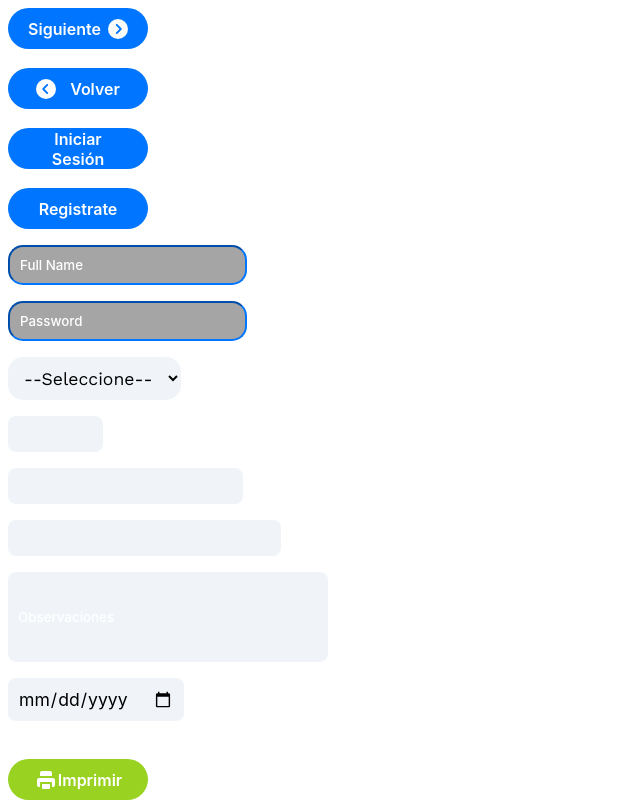
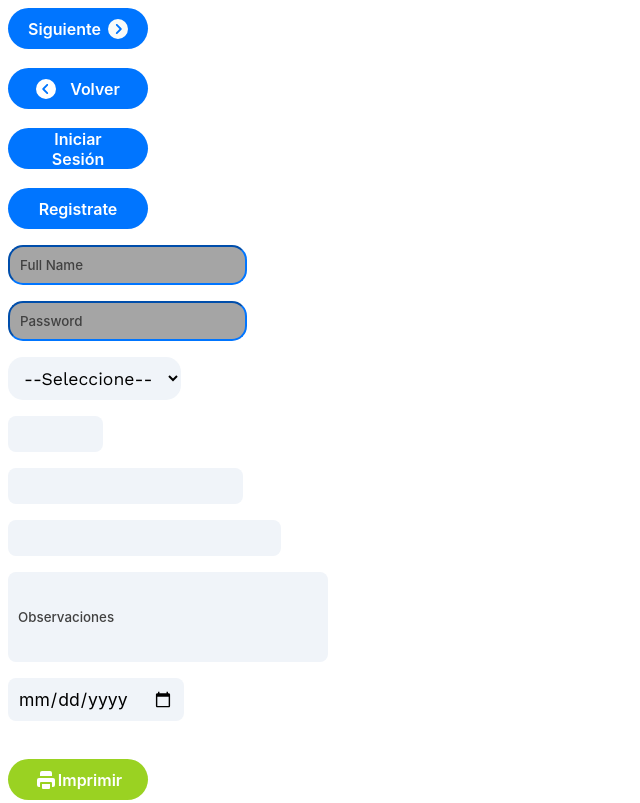
Before and after one commit to Jennifer15W/REM_APP, a website built with webpack: page Rem-app/src/index.html in a window 1280 px wide. Shown: the top 803 px of the page, without its empty margins (0-640 px from the left). Built offline with nearby package versions, Linux system fonts and the light colour scheme.

Commit message:
update input

```diff
--- a/Rem-app/src/sass/components/input.scss
+++ b/Rem-app/src/sass/components/input.scss
@@ -1,5 +1,5 @@
 $color-text: #414141;
-$color-text-input: white;
+$color-text-input: #414141;
 $background-color-empty: #A5A5A5;
 $background-color-filled: #FFF6C9;
 $border-color: #0075FF;
```
